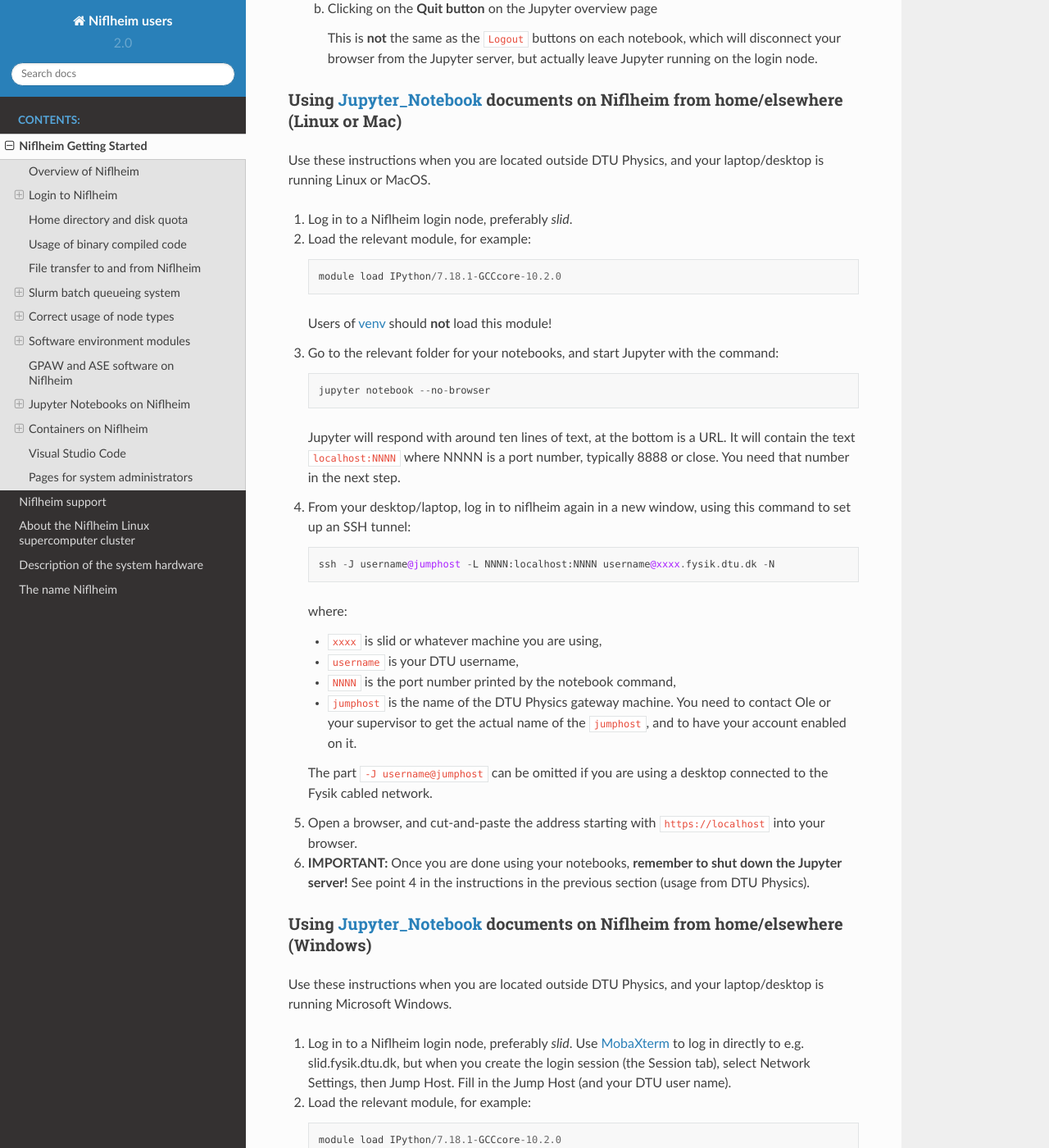
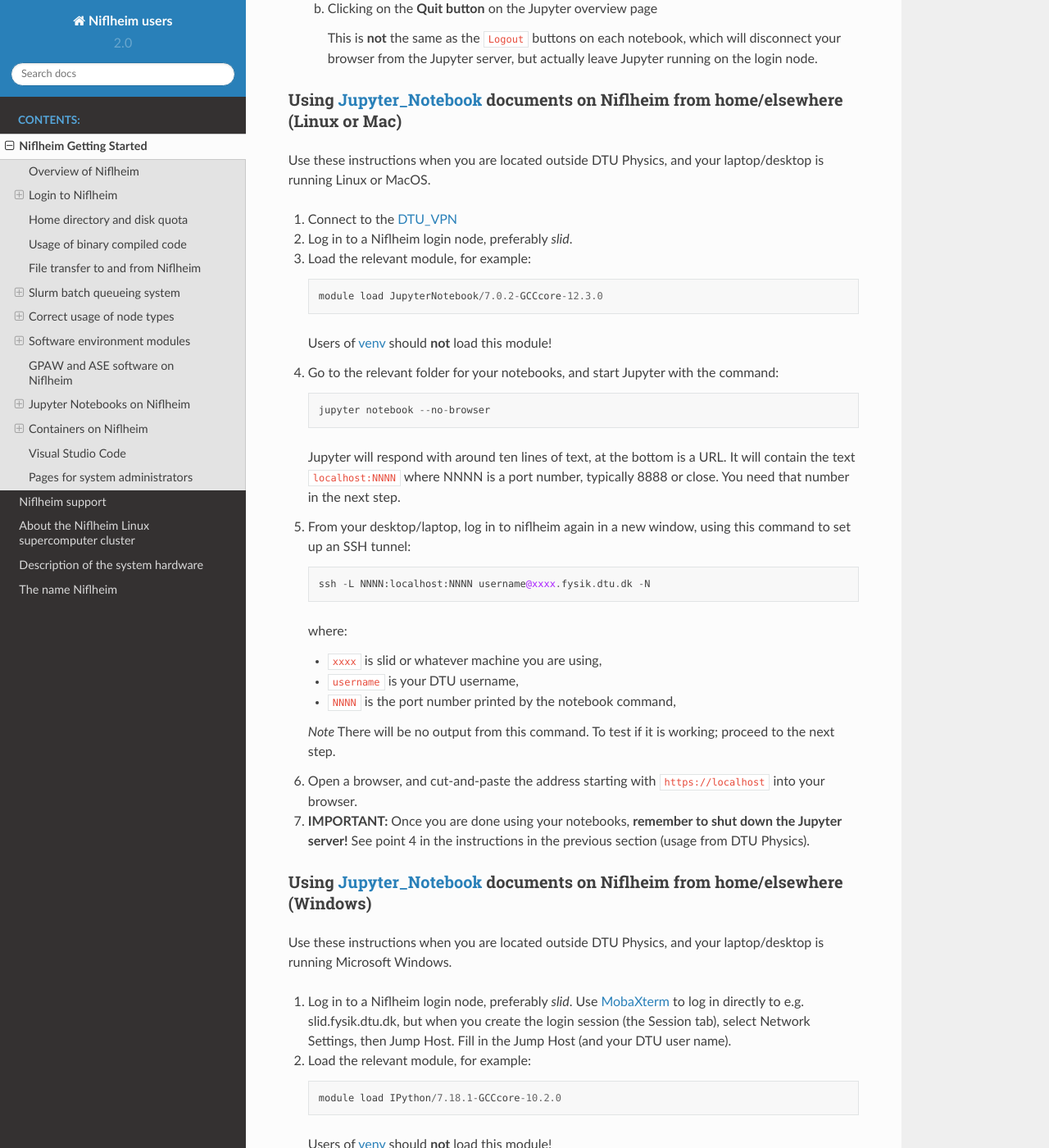
Before and after one commit to OleHolmNielsen/Niflheim_users, a Sphinx documentation site: the page built from docs/Niflheim_Getting_Started.rst, in a window 1280 px wide and 1400 px high, scrolled down 18802 px. Shown: the whole window at 82% size. Built offline with Sphinx 7.4.7 and the Read the Docs theme 2.0.0, drawn with Linux system fonts in a browser that asks for light colours.

Commit message:
Updated Jupyter notebook section

```diff
--- a/docs/Niflheim_Getting_Started.rst
+++ b/docs/Niflheim_Getting_Started.rst
@@ -904,42 +903,42 @@ Using Jupyter_Notebook_ documents on Niflheim from home/elsewhere (Linux or Mac)
 Use these instructions when you are located outside DTU Physics, and your laptop/desktop
 is running Linux or MacOS.
 
-1. Log in to a Niflheim login node, preferably *slid*.
+1. Connect to the DTU_VPN_
 
-2. Load the relevant module, for example::
+2. Log in to a Niflheim login node, preferably *slid*.
 
-     module load IPython/7.18.1-GCCcore-10.2.0
+3. Load the relevant module, for example::
+
+     module load JupyterNotebook/7.0.2-GCCcore-12.3.0
 
    Users of venv_ should **not** load this module!
 
-3. Go to the relevant folder for your notebooks, and start Jupyter with the command::
+4. Go to the relevant folder for your notebooks, and start Jupyter with the command::
 
       jupyter notebook --no-browser
 
    Jupyter will respond with around ten lines of text, at the bottom is a URL.
    It will contain the text ``localhost:NNNN`` where NNNN is a port number, typically 8888 or close.  You need that number in the next step.
 
-4. From your desktop/laptop, log in to niflheim again in a new window, using this command to set up an SSH tunnel::
+5. From your desktop/laptop, log in to niflheim again in a new window, using this command to set up an SSH tunnel::
 
-      ssh -J username@jumphost -L NNNN:localhost:NNNN username@xxxx.fysik.dtu.dk -N
+      ssh -L NNNN:localhost:NNNN username@xxxx.fysik.dtu.dk -N
 
    where:
 
    * ``xxxx`` is slid or whatever machine you are using,
    * ``username`` is your DTU username,
    * ``NNNN`` is the port number printed by the notebook command,
-   * ``jumphost`` is the name of the DTU Physics gateway machine.
-     You need to contact Ole or your supervisor to get the actual name of the ``jumphost``, and to have your account enabled on it.
 
-   The part ``-J username@jumphost`` can be omitted if you are using a desktop connected to the Fysik cabled network.
+   *Note* There will be no output from this command. To test if it is working; proceed to the next step.
 
-5. Open a browser, and cut-and-paste the address starting with ``https://localhost`` into your browser.
+6. Open a browser, and cut-and-paste the address starting with ``https://localhost`` into your browser.
 
-6. **IMPORTANT:** Once you are done using your notebooks, **remember to shut down the Jupyter server!** See point 4
+7. **IMPORTANT:** Once you are done using your notebooks, **remember to shut down the Jupyter server!** See point 4
    in the instructions in the previous section (usage from DTU Physics).
 
 .. _Jupyter_Notebook: https://jupyter-notebook-beginner-guide.readthedocs.io/en/latest/what_is_jupyter.html
-
+.. _DTU_VPN: https://www.inside.dtu.dk/en/medarbejder/it-og-telefoni/it-systemer-og-retningslinjer/it-systemer-og-vaerktoejer/it-systemer-ait/vpn
 
 Using Jupyter_Notebook_ documents on Niflheim from home/elsewhere (Windows)
 ---------------------------------------------------------------------------
```
Also changed, not shown: other parts of docs/Niflheim_Getting_Started.rst (+0 -1 lines).
